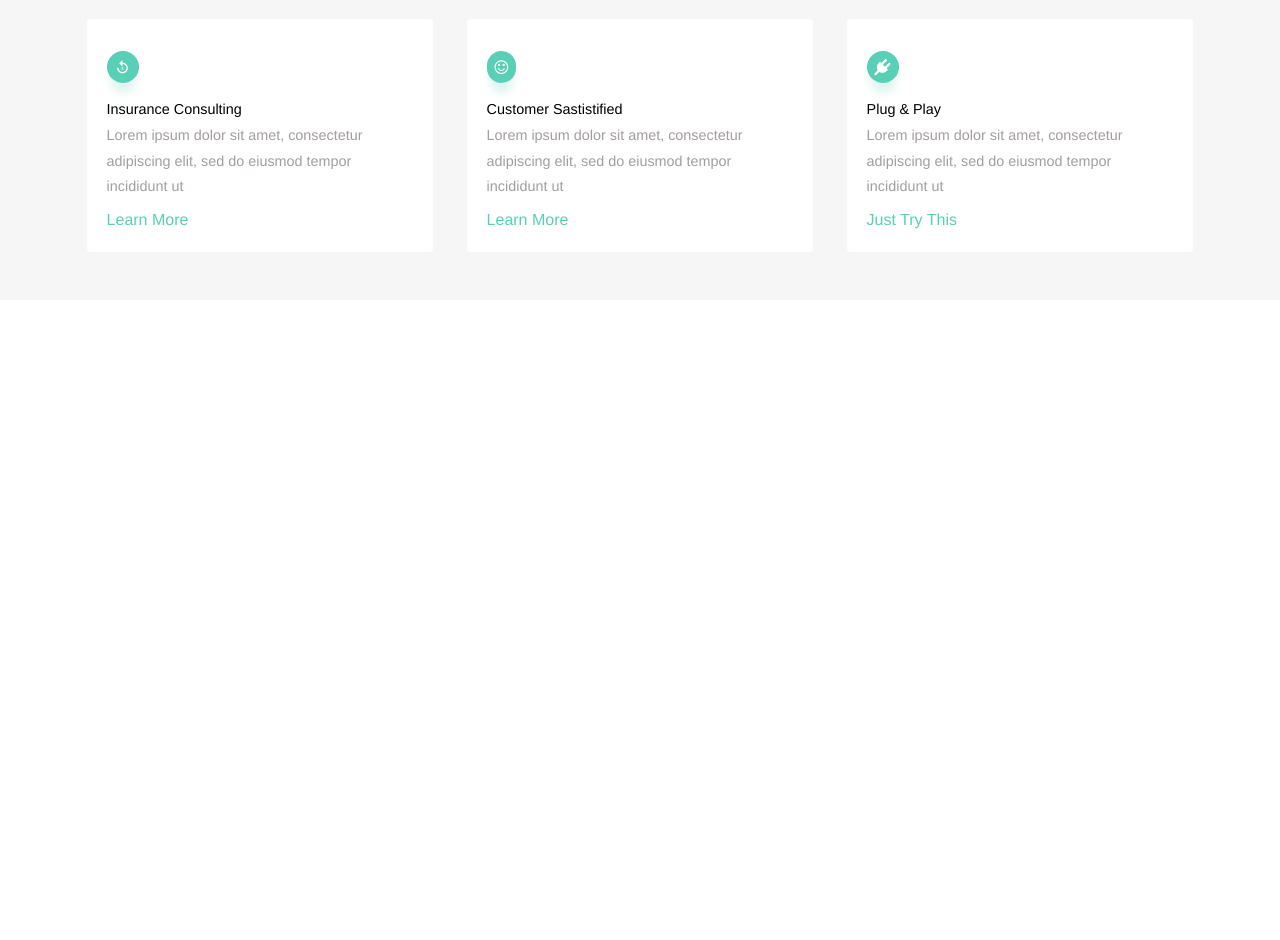
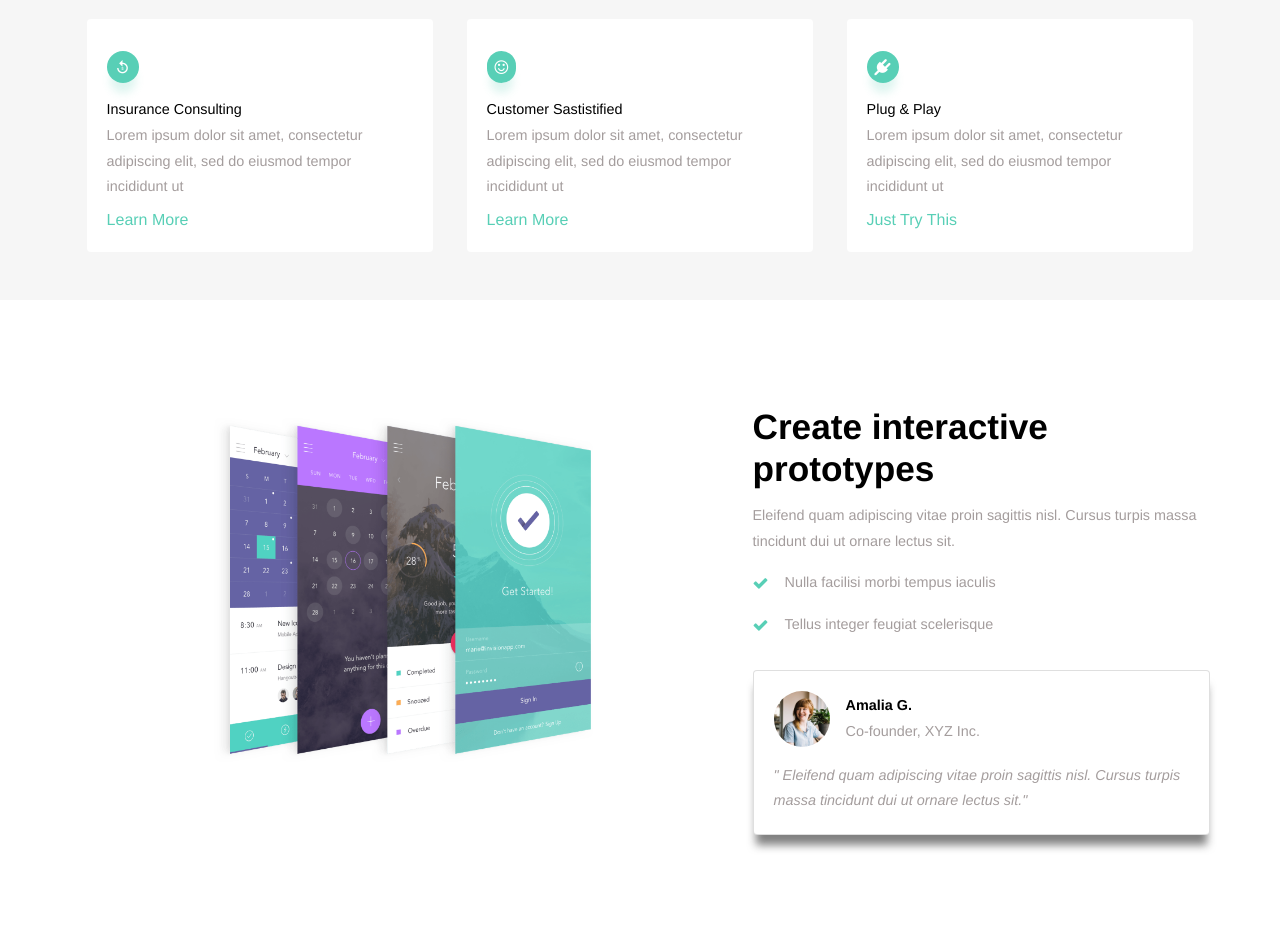
Before and after one commit to cdcordobaa/ladingWithTemplateRendering, a website built with webpack: page src/index.html in a window 1280 px wide. Shown: the part 1185-2125 px from the top of the page. Before the commit the page ends 1485 px from the top, so only its background shows below. Built offline with nearby package versions, Linux system fonts and the light colour scheme; a web font is replaced by a local one.

Commit message:
prototypes finished

```diff
--- a/src/index.html
+++ b/src/index.html
@@ -8,5 +8,10 @@
   <body>
     <div id="header"></div>
     <div id="features"></div>
+    <div id="prototypes"></div>
+    <div id="aboutus"></div>
+    <div id="testimonials"></div>
+    <div id="contact"></div>
+    <div id="footer"></div>
   </body>
 </html>
--- a/src/sections/features.js
+++ b/src/sections/features.js
@@ -1,6 +1,4 @@
 import { renderToNode, templateHtml } from '../utils/renderer'
-import headerImg from '../assets/images/landing_1.png';
-
 
 function FeatureComponent() {
 
--- /dev/null
+++ b/src/sections/prototypes.js
@@ -0,0 +1,72 @@
+import { renderToNode, templateHtml } from '../utils/renderer'
+import prototypeImg from '../assets/images/do_ui_kit_download_cta_floating_devices-2x.png';
+import person from '../assets/images/person_1.jpg';
+
+
+
+function HeaderComponent() {
+
+    const sectionTitle = 'Create interactive prototypes';
+    const sectionDescription = 'Eleifend quam adipiscing vitae proin sagittis nisl. Cursus turpis massa tincidunt dui ut ornare lectus sit.';
+
+    const item1 = "Nulla facilisi morbi tempus iaculis ";
+    const item2 = "Tellus integer feugiat scelerisque";
+    const user = {
+        photo: person,
+        name: "Amalia G.",
+        position: 'Co-founder, XYZ Inc.',
+        comment: sectionDescription,
+    }
+
+    return templateHtml`
+        <div class="container prototype-container">
+            <div class="row">
+                <div class="col-sm-12 col-md-6 col-lg-7 left-section">
+                    <img src="${prototypeImg}" alt="Create Prototypes">
+                </div>
+                <div class="col-sm-12 col-md-6 col-lg-5 right-section">
+                    <h1 class="title">
+                        ${sectionTitle}
+                    </h1>
+                    <h5>
+                        ${sectionDescription}
+                    </h5>
+
+                    <div class="line-block">
+                        <span class="icon-check">
+                        </span>
+                        <h5>
+                            ${item1}
+                        </h5>
+                    </div>
+
+                    <div class="line-block">
+                        <span class="icon-check">
+                        </span>
+                        <h5>
+                            ${item2}
+                        </h5>
+                    </div>
+
+                    <div class="user-card">
+                        <div class="card">
+                            <div class="card-body">
+                                <div class="line-block">
+                                    <img src="${user.photo}" class="user-photo rounded-circle" alt="user Photo">
+                                    <div>
+                                        <h5 class="card-title">${user.name}</h5>
+                                        <h5>${user.position}</h5>
+                                    </div>
+                                </div>
+                                <h5 class="card-text">"${user.comment}"</h5>
+                            </div>
+                        </div>
+                    </div>
+
+                </div>
+            </div>
+        </div>`;
+}
+
+const node = document.querySelector('#prototypes')
+renderToNode(HeaderComponent(), node);
--- /dev/null
+++ b/src/sections/prototypes.scss
@@ -0,0 +1,67 @@
+@import "../theme/base.scss";
+
+.prototype-container {
+  background-color: $background-1;
+  padding: 5rem 0;
+
+  .left-section {
+    display: flex;
+    flex-direction: column;
+    align-items: center;
+    justify-content: center;
+    justify-content: center;
+
+    img {
+      max-height: 30rem;
+    }
+  }
+
+  .right-section {
+    display: flex;
+    flex-direction: column;
+    align-items: flex-start;
+    justify-content: center;
+    justify-content: center;
+
+    .title {
+      margin-bottom: 0.8rem;
+    }
+    [class^="icon-"] {
+      margin-right: 1rem;
+      color: $accent;
+    }
+
+    h5 {
+      margin: 0;
+    }
+
+    .line-block {
+      display: flex;
+      align-items: center;
+      justify-content: stretch;
+      margin: 1rem 0 0 0;
+    }
+    .user-card {
+      margin-top: 2rem;
+      .line-block {
+        margin: 0;
+      }
+      .card-title {
+        color: $titles-color;
+        font-weight: 800;
+      }
+      .user-photo {
+        max-width: 56px;
+        margin-right: 1rem;
+      }
+      .card {
+        box-shadow: 0px 13px 9px -3px rgba(41, 41, 41, 0.589);
+      }
+
+      .card-text {
+        margin-top: 1rem;
+        font-style: italic;
+      }
+    }
+  }
+}
--- a/src/styles.scss
+++ b/src/styles.scss
@@ -2,3 +2,4 @@
 @import "./theme/base.scss";
 @import "./sections/header.scss";
 @import "./sections/features.scss";
+@import "./sections/prototypes.scss";
--- a/src/theme/base.scss
+++ b/src/theme/base.scss
@@ -32,6 +32,7 @@ body {
     color: $paragraph-color;
     font-size: 0.9rem;
     line-height: 1.6rem;
+    font-weight: 400;
   }
 
   %color-button {
@@ -46,6 +47,7 @@ body {
 
     &:hover {
       background-color: $accent-hover;
+      border-color: $accent;
     }
   }
 
@@ -93,3 +95,6 @@ body {
 .icon-plug:before {
   content: "\f1e6";
 }
+.icon-check:before {
+  content: "\f00c";
+}
```
Also changed, not shown: src/index.js (+3 -13 lines), src/sections/aboutus.js (added, +34 -0 lines), dist/0f772963f6de19c0f85a8c50789608bf.png (added), dist/3e174946141131937d81bdd792898e32.jpg (added), dist/index.html, dist/main.js, dist/styles.css, src/sections/aboutus.scss (added).
